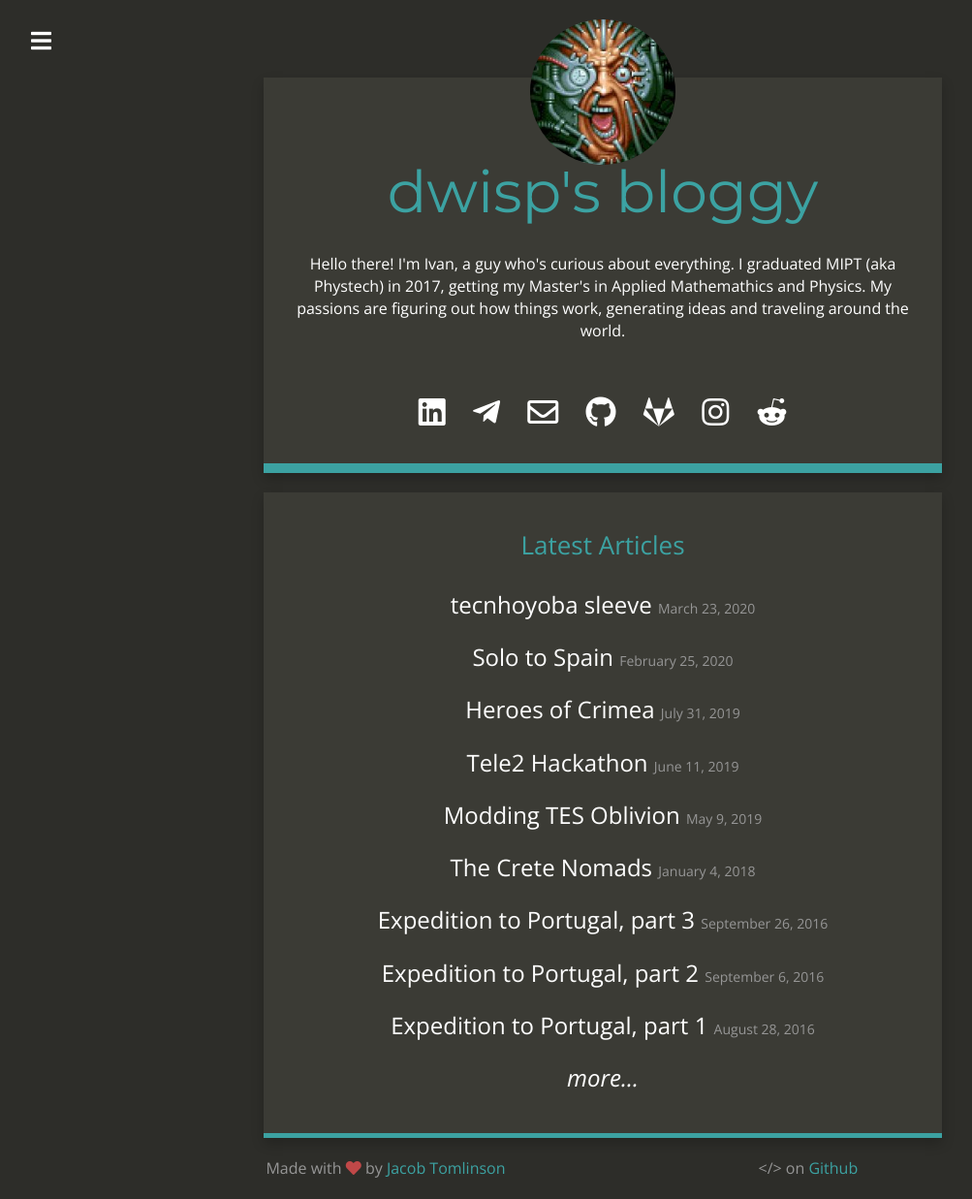
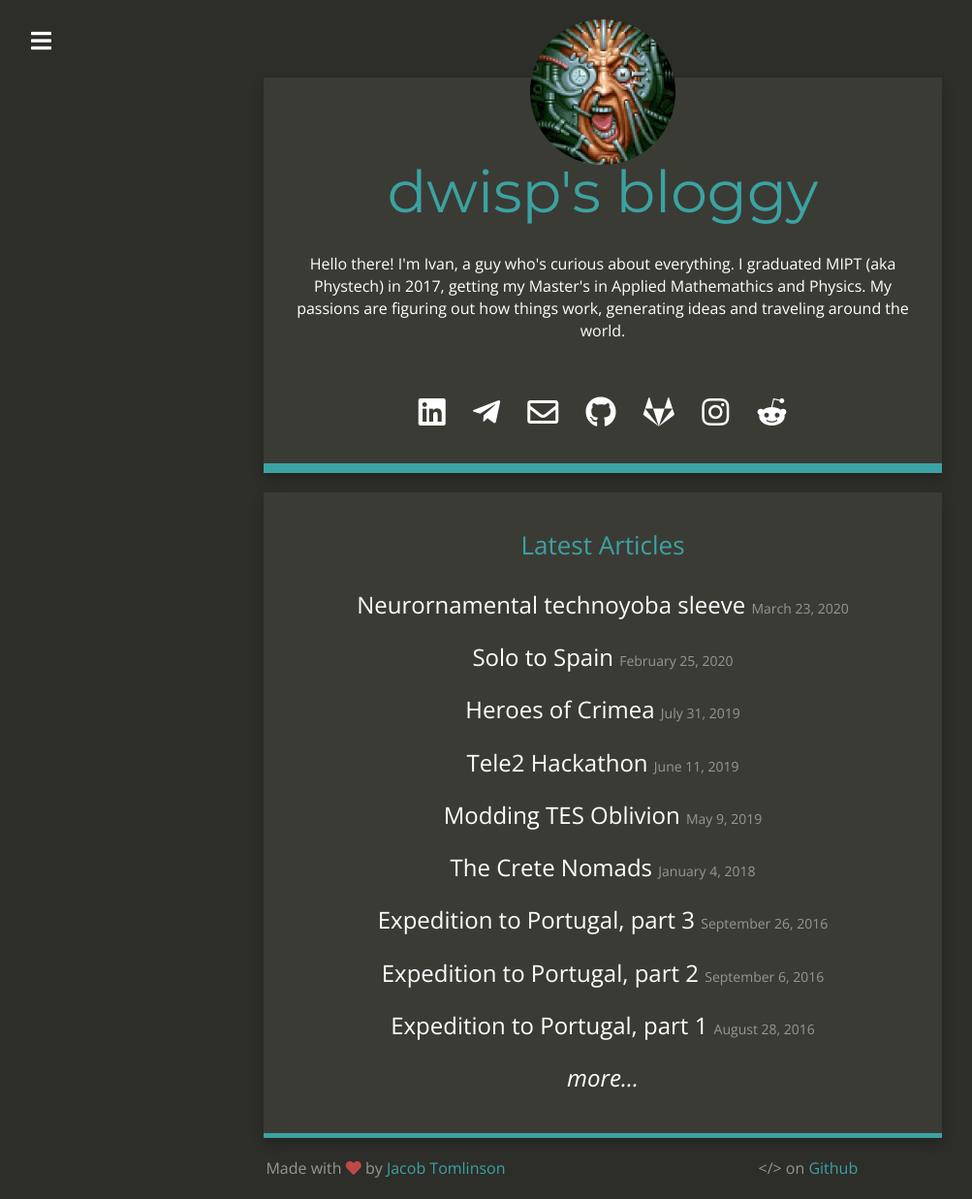
Before and after one commit to dwisp/dwisp.github.io, a Jekyll site: the page built from index.html, in a window 1280 px wide. Shown: the whole page at 97% size, without its empty margins (18-1021 px from the left). Built offline with Jekyll 4.4.1, drawn with Linux system fonts in a browser that asks for light colours; nearby versions of some CDN libraries.

```diff
--- a/_posts/2020-03-23-Technoyoba-sleeve.md
+++ b/_posts/2020-03-23-Technoyoba-sleeve.md
@@ -1,6 +1,6 @@
 ---
 layout:     post
-title:      tecnhoyoba sleeve
+title:      Neurornamental technoyoba sleeve
 author:     ivan petrov
 categories: art
 thumbnail:  paint-brush
```
Also changed, not shown: other parts of _posts/2020-03-23-Technoyoba-sleeve.md (+5 -6 lines).
